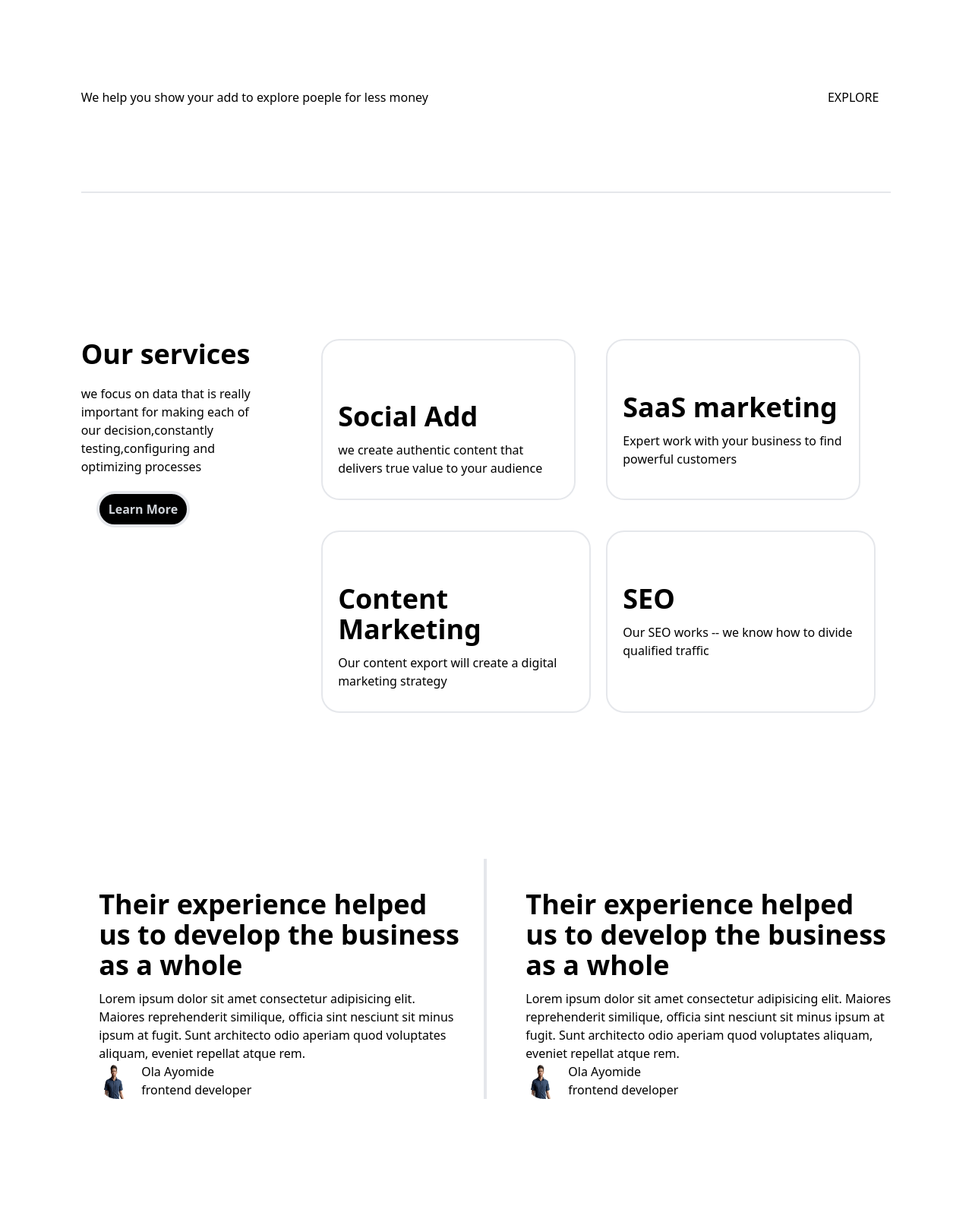
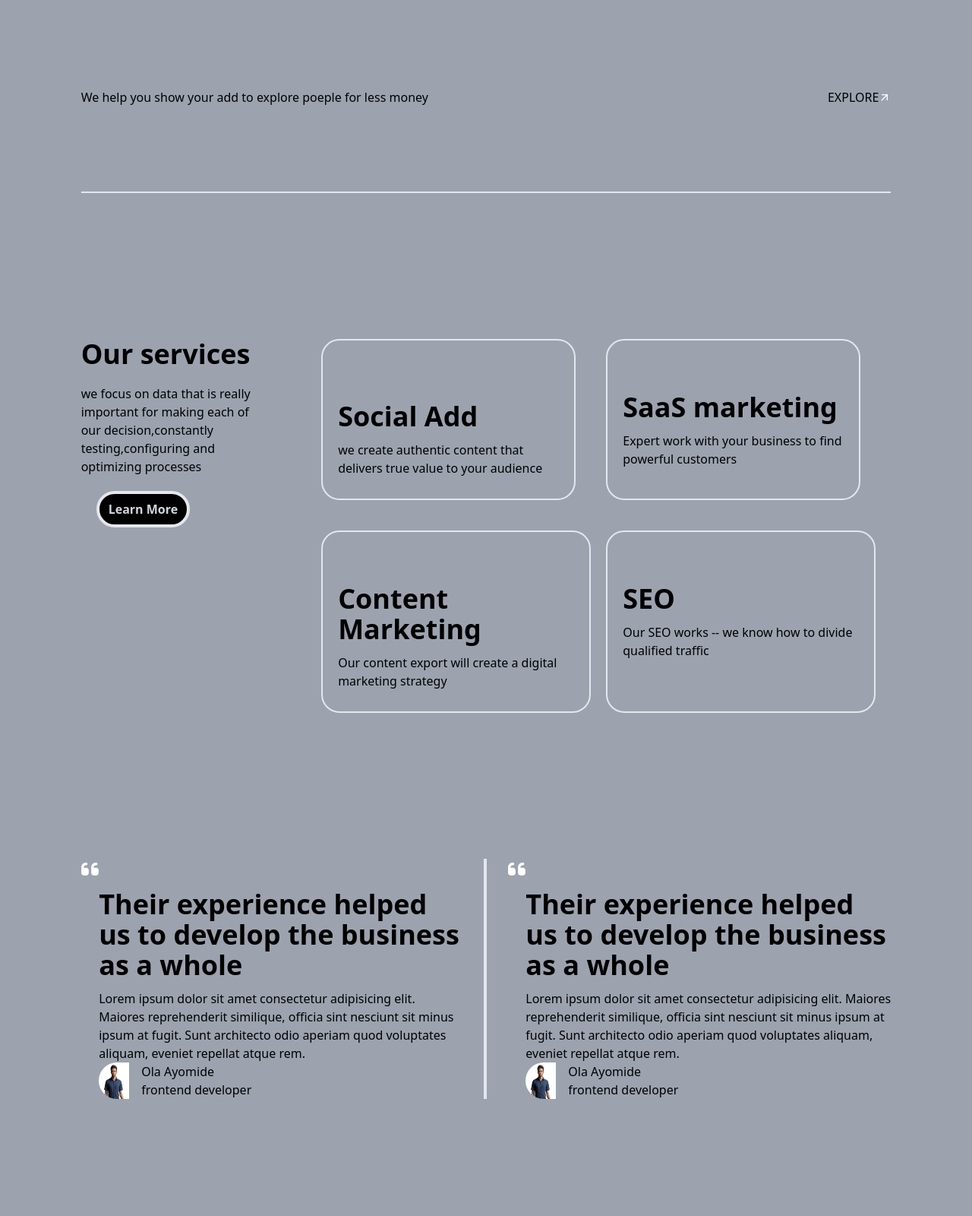
Before and after one commit to OlayinkaAdeoti/tailwind, a website: page index.html in a window 1280 px wide. Shown: the part 620-2220 px from the top of the page at 76% size. Drawn offline with nearby package versions, Linux system fonts and the light colour scheme; files that its build step writes are made by us from their sources; files whose address does not match are found by name.

Commit message:
corrections

```diff
--- a/index.html
+++ b/index.html
@@ -8,7 +8,7 @@
     <link href="https://cdn.jsdelivr.net/npm/tailwindcss@2.2.19/dist/tailwind.min.css" rel="stylesheet">
     <link rel="stylesheet" href="https://cdnjs.cloudflare.com/ajax/libs/font-awesome/6.0.0-beta3/css/all.min.css">
 </head>
-<body class="bg-gray">
+<body class="bg-gray-400">
     <section class="m-auto w-5/6 pt-6 pb-20">
         <nav class="flex  justify-between items-center">
          <h1 class="font-bold text-4xl text-white">SYPHONY</h1>
@@ -18,7 +18,7 @@
             <li class="hover:text-black text-white transition"><a href="">About Us</a></li>
             <li class="hover:text-black text-white transition"><a href="">Blog</a></li>
          </ul>
-         <button class="px-4 py-3 font-bold hover:bg-white bg-orange-300 text-black rounded-3xl">Talk With Us</button>
+         <button class="px-4 py-3 font-bold hover:bg-white bg-orange-400 text-black rounded-3xl">Talk With Us</button>
         </nav>
     </section>
 
@@ -28,14 +28,14 @@
 
         </div>
         <div class="flex justify-end">
-            <button class="m-5 border-4 flex px-7 items-center gap-2 py-3 font-bold bg-black hover:bg-gray-400 hover:text-black text-gray-300 rounded-3xl"><span>Learn More</span> <img src="./images/gg--arrow-down-o.svg" alt=""></button>
+            <button class="m-5 border-4 flex px-7 items-center gap-2 py-3 font-bold bg-black hover:bg-gray-400 hover:text-black text-gray-300 rounded-3xl"><span>Learn More</span> <img src="./tail/images/gg--arrow-down-o.svg" alt=""></button>
         </div>
     </section>
     <section class="m-auto w-5/6 pt-48 pb-28 border-b-2">
         <div class="flex items-center justify-between">
             <p>We help you show your add to explore poeple for less money</p>
 
-            <h1 class="flex items-center"><span>EXPLORE</span> <img src="./images/arrow.svg" alt=""></h1>
+            <h1 class="flex items-center"><span>EXPLORE</span> <img src="./tail/images/arrow.svg" alt=""></h1>
         </div>
     </section>
 
@@ -82,13 +82,13 @@
             <div class="flex align-top items-start">
                 <div class="flex align-top items-start">
                     <div class="">
-                        <img class="w-20" src="./images/fa6-solid--quote-left.svg" alt="">
+                        <img class="w-20" src="./tail/images/fa6-solid--quote-left.svg" alt="">
                     </div>
                     <div class="pr-7 border-r-4 align-top items-start">
                         <h1 class="text-4xl font-bold pt-10 pb-3">Their experience helped us to develop the business as a whole</h1>
                         <p>Lorem ipsum dolor sit amet consectetur adipisicing elit. Maiores reprehenderit similique, officia sint nesciunt sit minus ipsum at fugit. Sunt architecto odio aperiam quod voluptates aliquam, eveniet repellat atque rem.</p>
                         <div class="flex gap-4">
-                            <img class="w-10 h-12 rounded-l-full" src="./images/yk.jpeg" alt="">
+                            <img class="w-10 h-12 rounded-l-full" src="./tail/images/yk.jpeg" alt="">
                             <div class="flex flex-col">
                                 <h2>Ola Ayomide</h2>
                                 <p>frontend developer</p>
@@ -99,13 +99,13 @@
 
                 <div class="flex flex-row align-top">
                     <div class="pl-7">
-                        <img class="w-20" src="./images/fa6-solid--quote-left.svg" alt="">
+                        <img class="w-20" src="./tail/images/fa6-solid--quote-left.svg" alt="">
                     </div>
                     <div class="">
                         <h1 class="text-4xl font-bold pt-10 pb-3">Their experience helped us to develop the business as a whole</h1>
                         <p>Lorem ipsum dolor sit amet consectetur adipisicing elit. Maiores reprehenderit similique, officia sint nesciunt sit minus ipsum at fugit. Sunt architecto odio aperiam quod voluptates aliquam, eveniet repellat atque rem.</p>
                         <div class="flex gap-4">
-                            <img class="w-10 h-12 rounded-l-full" src="./images/yk.jpeg" alt="">
+                            <img class="w-10 h-12 rounded-l-full" src="./tail/images/yk.jpeg" alt="">
                             <div class="flex flex-col">
                                 <h2>Ola Ayomide</h2>
                                 <p>frontend developer</p>
@@ -179,12 +179,12 @@
     <section class="m-auto w-5/6 pt-10">
            <div class="flex items-center justify-between pb-10">
               <div class="w-4/5">
-                <img class="w-10/12 rounded-3xl"  src="./images/construction.jpg" alt="">
+                <img class="w-10/12 rounded-3xl"  src="./tail/images/construction.jpg" alt="">
                 <h1 class="text-3xl font-bold pt-5 pb-6">Clean up your Email marketing strategy <br> for better open rates</h1>
                 <p>Lorem ipsum dolor sit amet consectetur adipisicing elit. Facere deserunt, quasi non enim, consectetur esse, vel optio vero Lorem ipsum, dolor sit amet consectetur adipisicing elit. Maxime, accusamus!</p>
               </div>
               <div class="w-4/5">
-                <img class="w-10/12 rounded-3xl"  src="./images/construction.jpg" alt="">
+                <img class="w-10/12 rounded-3xl"  src="./tail/images/construction.jpg" alt="">
                 <h1 class="text-3xl font-bold pt-5 pb-6">Clean up your Email marketing strategy <br> for better open rates</h1>
                 <p>Lorem ipsum dolor sit amet consectetur adipisicing elit. Facere deserunt, quasi non enim, consectetur esse, vel optio vero Lorem ipsum dolor sit, amet consectetur adipisicing elit. Iste, laborum. </p>
               </div>
```
